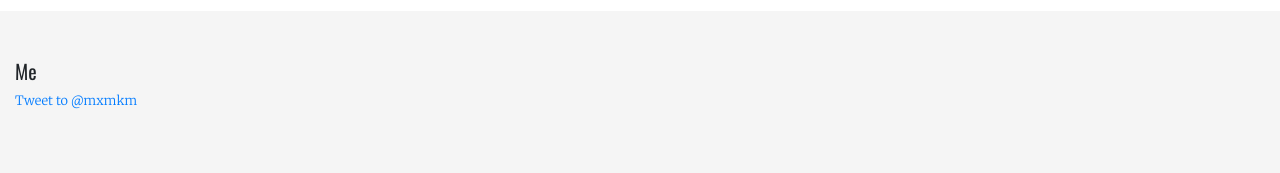
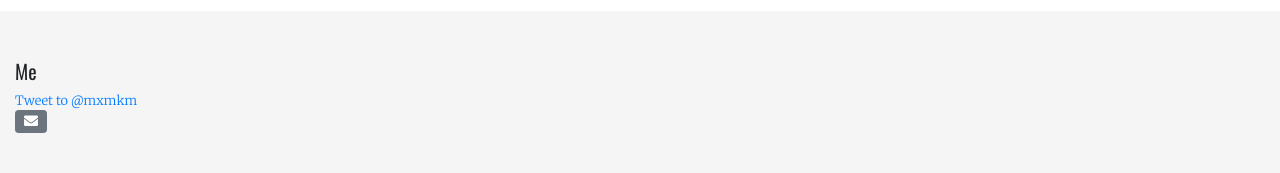
Before and after one commit to habamax/habamax.github.io, a Jekyll site: the page built from about.md, in a window 1280 px wide. Shown: the part 489-662 px from the top of the page. Built offline with Jekyll 4.4.1, drawn with Linux system fonts in a browser that asks for light colours; nearby versions of some CDN libraries; comment, search, counter and statistics services are not loaded.

Commit message:
email link as envelope

```diff
--- a/_includes/footer.html
+++ b/_includes/footer.html
@@ -4,7 +4,7 @@
 			<h5>Me</h5>
 			<ul class="list-unstyled small">
 				<li><a href="https://twitter.com/intent/tweet?screen_name=mxmkm&ref_src=twsrc%5Etfw" class="twitter-mention-button" data-show-count="false">Tweet to @mxmkm</a><script async src="https://platform.twitter.com/widgets.js" charset="utf-8"></script></li>
-				<li><a class="btn btn-social-icon" href="mailto:habamax@gmail.com"><i class="fa fa-envelope-o"></i></a></li>
+				<li><a class="btn btn-secondary btn-sm py-0" href="mailto:habamax@gmail.com"><i class="fas fa-envelope"></i></a></li>
 			</ul>
 		</div>
 		<!-- <div class="col-6 col-md"> -->
```
